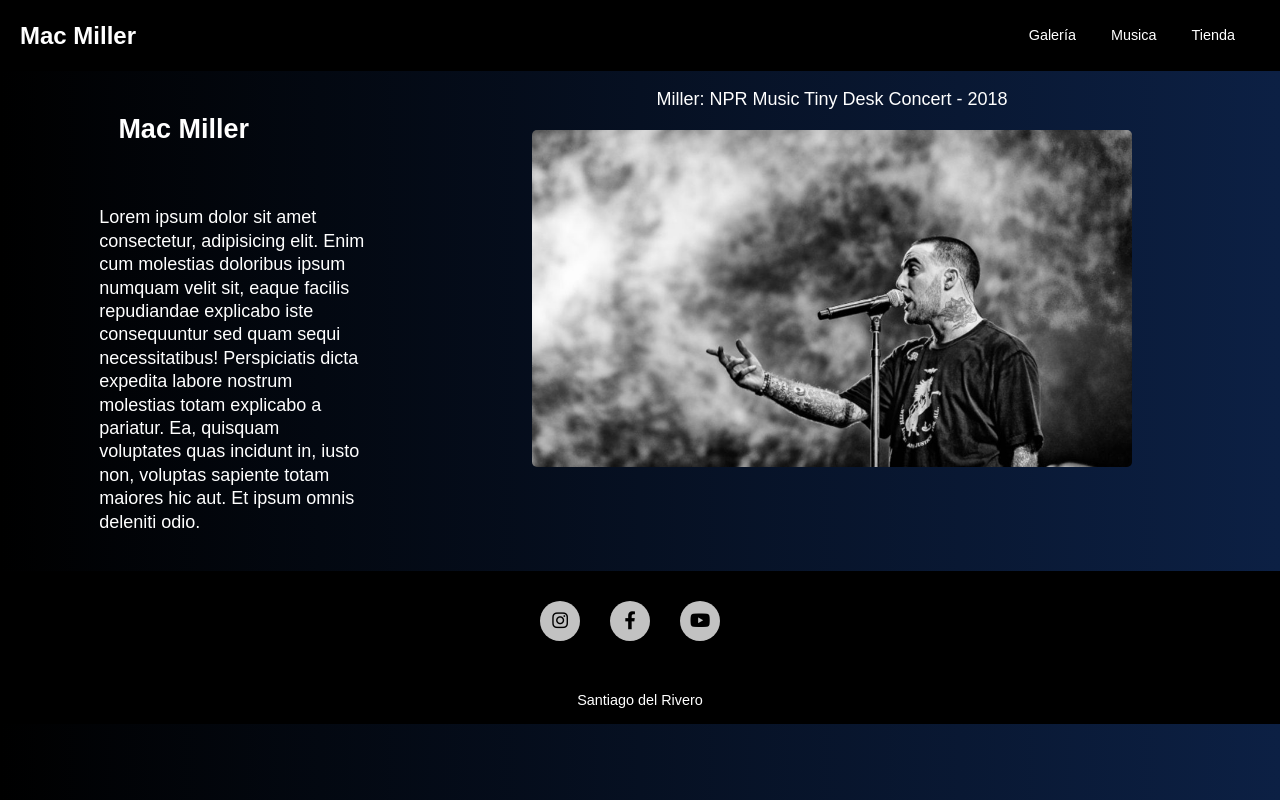
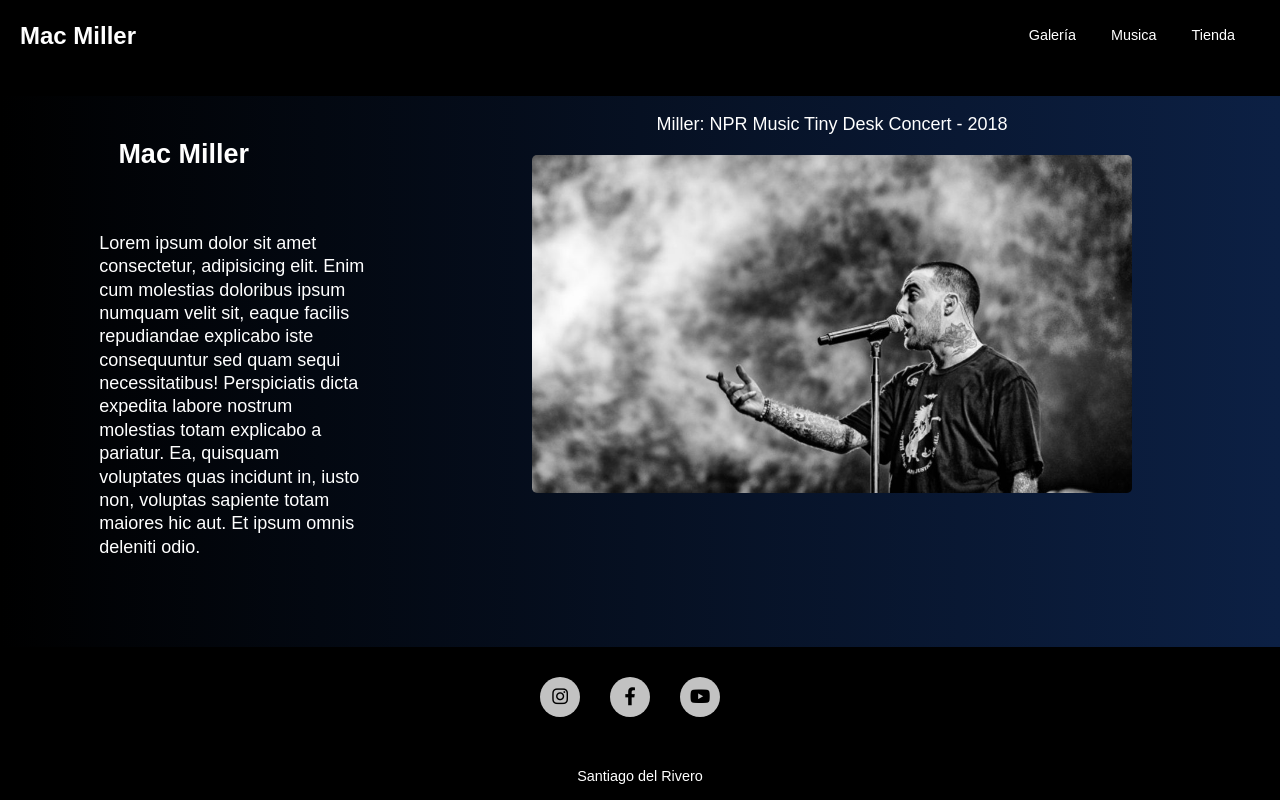
Before and after one commit to sdelrive/project-coderhouse, a plain HTML site: page index.html in a window 1280 px wide. Drawn offline with Linux system fonts and the light colour scheme; a web font is replaced by a local one.

Commit message:
fixed footer problems

```diff
--- a/app/_footer.scss
+++ b/app/_footer.scss
@@ -1,10 +1,12 @@
 .footer{
-    height: auto;
+    position: relative;
+    display: flex;
+    bottom: 0px;
+    width: 100%;
+    margin-top: auto;
     background-color: black;
-    width: 100%;
-    height: 100%;
-    display: flex;
     flex-direction: column;
+
    p{
       color: white;
       text-align: center;
--- a/app/_general.scss
+++ b/app/_general.scss
@@ -9,20 +9,19 @@
 }
 
 body{
-    margin: 0;
+    display: flex;
+    min-height: 100vh;  /* esto hace que el body tenga   etamaño minimo la totalidad del viewport*/
     padding: 0;
     font-family: 'Bai Jamjuree', sans-serif;
     font-size: 1.125rem;
     line-height: 1.3;
     width: 100%;
-    height: 800px;
     /*background-image: url(../img/fondo1.jpg);*/
     background: rgb(0,0,0);
     background: linear-gradient(90deg, rgba(0,0,0,1) 0%, rgba(12,32,68,1) 100%);
     margin: 0px;
-    padding: 0px;
+    padding: 0;
     background-attachment: fixed;
-    height: auto;
 
     &.no-scroll{
         overflow: hidden;
```
Also changed, not shown: musica.html (+3 -2 lines), app/style.css, 1 other file.
